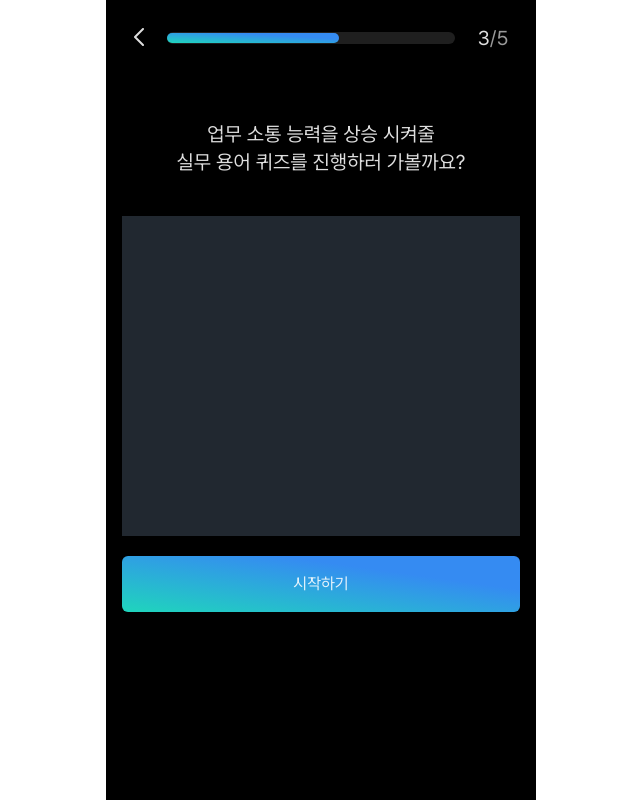
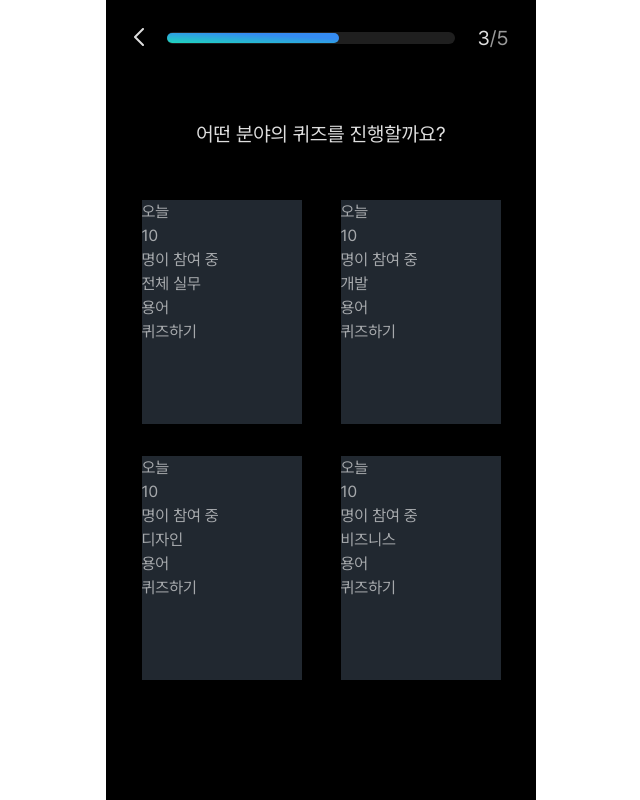
Before and after one commit to dnd-side-project/dnd-11th-10-frontend, a Next.js app: page /quiz in a window 1280 px wide. Shown: the whole page, without its empty margins (319-959 px from the left). Built offline with nearby package versions, Linux system fonts and the light colour scheme.

Commit message:
feat: quiz type 선택 페이지 추가

```diff
--- a/src/app/quiz/page.tsx
+++ b/src/app/quiz/page.tsx
@@ -3,10 +3,61 @@
 import Start from '@/components/domain/quiz/Start'
 import React from 'react'
 
+interface QuizType {
+  participantCount: number
+  name: string
+  color: string
+}
+
+const quizType: QuizType[] = [
+  {
+    participantCount: 10,
+    name: '전체 실무',
+    color: 'secondary-200',
+  },
+  {
+    participantCount: 10,
+    name: '개발',
+    color: 'devBlue-200',
+  },
+  {
+    participantCount: 10,
+    name: '디자인',
+    color: 'designPurple-200',
+  },
+  {
+    participantCount: 10,
+    name: '비즈니스',
+    color: 'primary-400',
+  },
+]
+
 function Quiz() {
   return (
     <div className="mt-10">
-      <Start />
+      <div className="text-center text-onSurface-300 text-xl">
+        <p>어떤 분야의 퀴즈를 진행할까요?</p>
+      </div>
+      <div className="mt-5 flex flex-wrap justify-around">
+        {quizType.map((quiz) => {
+          return (
+            <div
+              className="mt-8 w-40 h-56 bg-gray-800 text-onSurface-200"
+              key={quiz.name}
+            >
+              <div className="">
+                오늘{' '}
+                <p className={`text-${quiz.color}`}>{quiz.participantCount}</p>
+                명이 참여 중
+              </div>
+              <p className={`text-${quiz.color}`}>{quiz.name}</p>
+              <p>용어</p>
+              <p>퀴즈하기</p>
+              <div className=''/>
+            </div>
+          )
+        })}
+      </div>
     </div>
   )
 }
```
